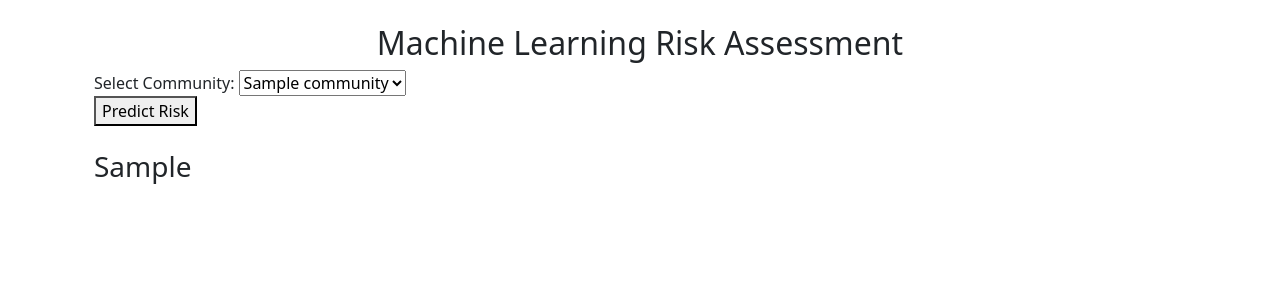
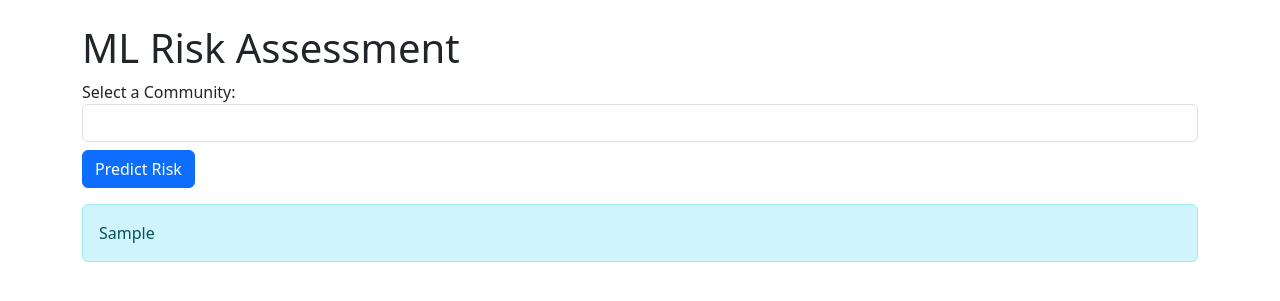
Before and after one commit to hcart15/TRV_WebApp_Deploy, a Flask app: template templates/ml.html in a window 1280 px wide. Shown: the part 56-357 px from the top of the page. Run offline with Flask 3, Linux system fonts and the light colour scheme; the template is opened without the code that fills it: most values are stand-ins (such as "Sample title", 1, 10 or a date in 2020).

Commit message:
Fix dropdown persistence and styling in risk.html, ml.html, and style.css

```diff
--- a/templates/ml.html
+++ b/templates/ml.html
@@ -1,26 +1,27 @@
 {% extends "base.html" %}
 
 {% block content %}
-<div class="container mt-4">
-    <h2 class="text-center">Machine Learning Risk Assessment</h2>
+<h1>ML Risk Assessment</h1>
 
 <form method="POST">
-        <div class="form-group">
-            <label for="community_ml">Select Community:</label>
-            <select id="community_ml" name="community_ml" required>
+    <label for="community_ml">Select a Community:</label>
+    <select name="community_ml" id="community_ml" class="form-control">
         {% for community in communities %}
-                    <option value="{{ community }}" {% if community == selected_community_ml %}selected{% endif %}>{{ community }}</option>
+        <option value="{{ community }}" {% if community == selected_community %}selected{% endif %}>
+            {{ community }}
+        </option>
         {% endfor %}
     </select>
-        </div>
-
-        <button type="submit">Predict Risk</button>
+    <button type="submit" class="btn btn-primary mt-2">Predict Risk</button>
 </form>
 
 {% if risk_prediction %}
-    <div class="mt-4">
-        <h3>{{ risk_prediction }}</h3>
-    </div>
+<div class="alert alert-info mt-3">{{ risk_prediction }}</div>
 {% endif %}
-</div>
+
+<script>
+    // Ensure dropdown selection persists
+    document.getElementById("community_ml").value = "{{ selected_community }}";
+</script>
+
 {% endblock %}
```
Also changed, not shown: templates/risk.html (+26 -16 lines). Lines whose indentation alone changed are shown as unchanged.
